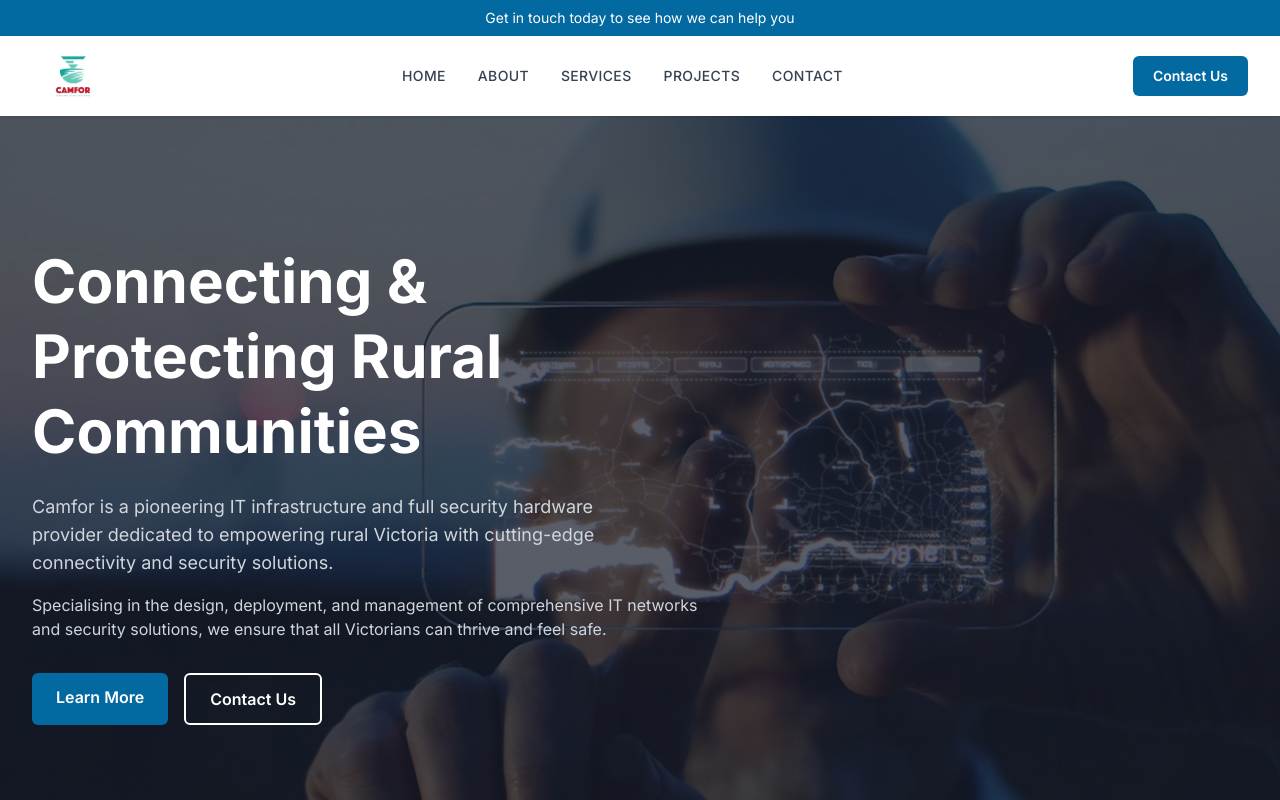
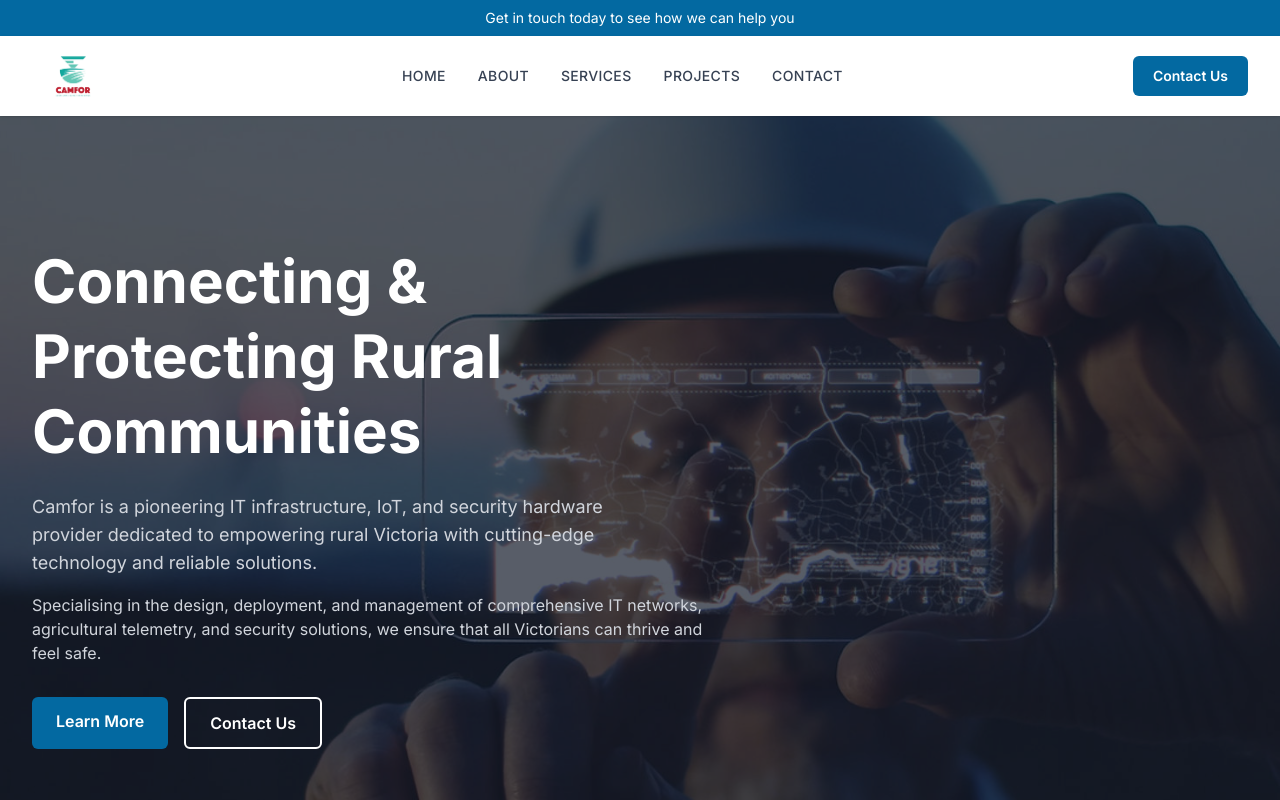
Before and after one commit to CamforIT/camfor.com.au, a Next.js app: page / in a window 1280 px wide. Shown: the top 800 px of the page. Built offline with nearby package versions, Linux system fonts and the light colour scheme.

Commit message:
feat: tweak homepage copy to include IoT and telemetry mentions

```diff
--- a/src/app/page.tsx
+++ b/src/app/page.tsx
@@ -10,10 +10,12 @@ import {
   Users,
   Heart,
   CheckCircle,
+  Database,
 } from "lucide-react";
 
 const features = [
   { icon: Wifi, label: "Tailored Connectivity Solutions" },
+  { icon: Database, label: "Agricultural Data & IoT" },
   { icon: Award, label: "Local Expertise, Global Standards" },
   { icon: CheckCircle, label: "Proven Reliability" },
   { icon: Clock, label: "Ongoing 24/7 Support" },
@@ -43,13 +45,13 @@ export default function HomePage() {
               Connecting &amp; Protecting Rural Communities
             </h1>
             <p className="mt-6 text-lg text-gray-300 max-w-xl">
-              Camfor is a pioneering IT infrastructure and full security hardware
+              Camfor is a pioneering IT infrastructure, IoT, and security hardware
               provider dedicated to empowering rural Victoria with cutting-edge
-              connectivity and security solutions.
+              technology and reliable solutions.
             </p>
             <p className="mt-4 text-gray-300">
               Specialising in the design, deployment, and management of
-              comprehensive IT networks and security solutions, we ensure that
+              comprehensive IT networks, agricultural telemetry, and security solutions, we ensure that
               all Victorians can thrive and feel safe.
             </p>
             <div className="mt-8 flex flex-wrap gap-4">
```
